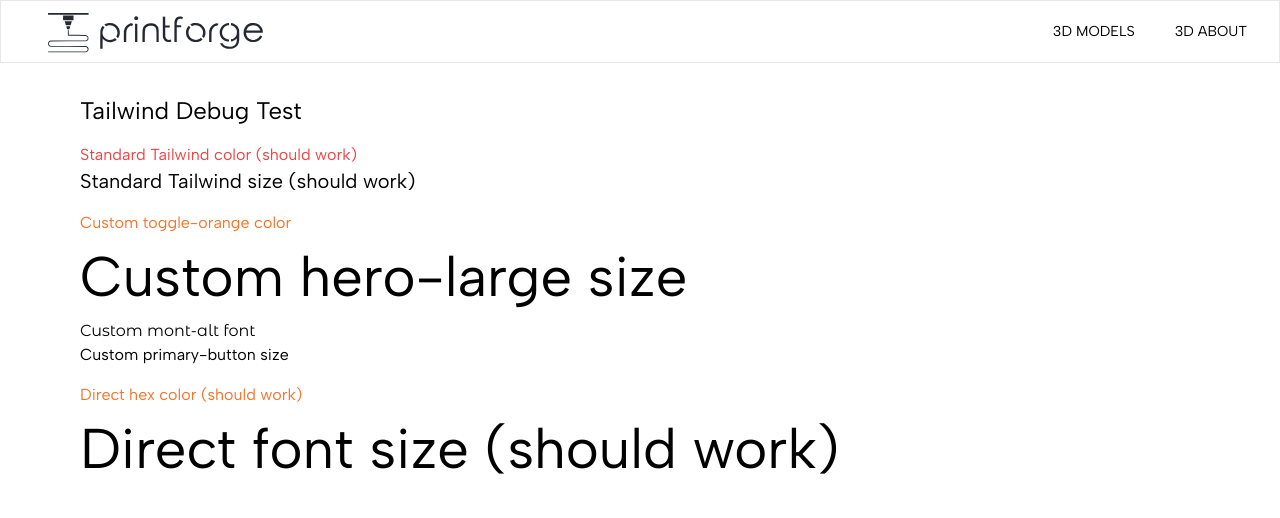
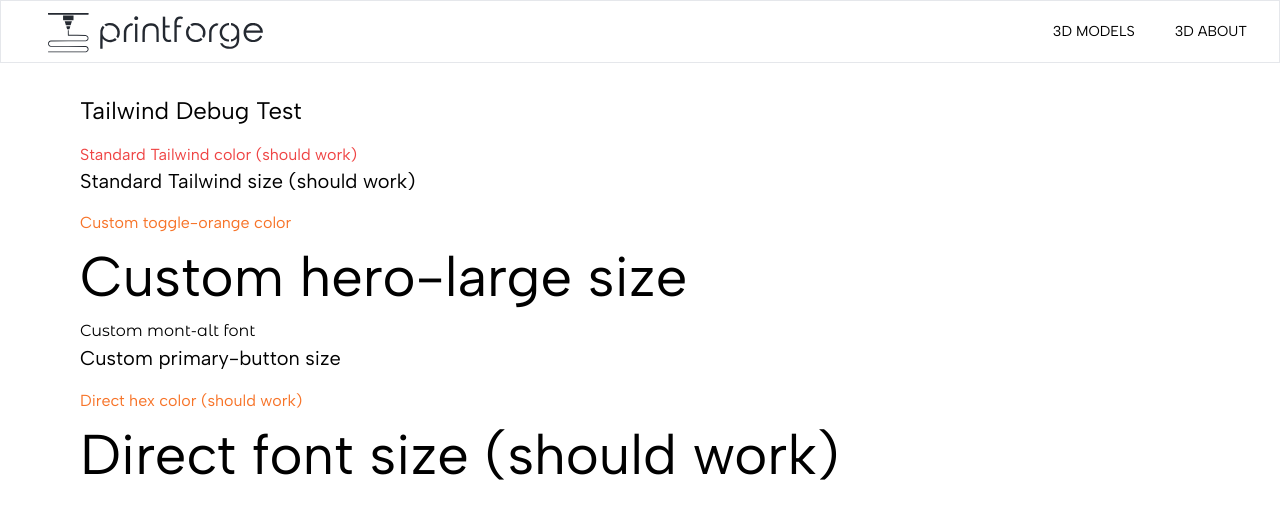
Before and after one commit to staff2277/Next-JS, a Next.js app in the folder printforge/: page /bug in a window 1280 px wide. Shown: the top 518 px of the page. Built offline with nearby package versions, Linux system fonts and the light colour scheme.

Commit message:
fix: correct class name for primary button in debug page

```diff
--- a/printforge/app/bug/page.tsx
+++ b/printforge/app/bug/page.tsx
@@ -16,7 +16,7 @@ const DebugPage = () => {
         <p className="text-toggleOrange">Custom toggle-orange color</p>
         <p className="text-heroLarge">Custom hero-large size</p>
         <p className="font-montAlt">Custom mont-alt font</p>
-        <p className="text-primary-button">Custom primary-button size</p>
+        <p className="text-primaryButton">Custom primary-button size</p>
       </div>
 
       {/* Test with CSS variables as fallback */}
```
